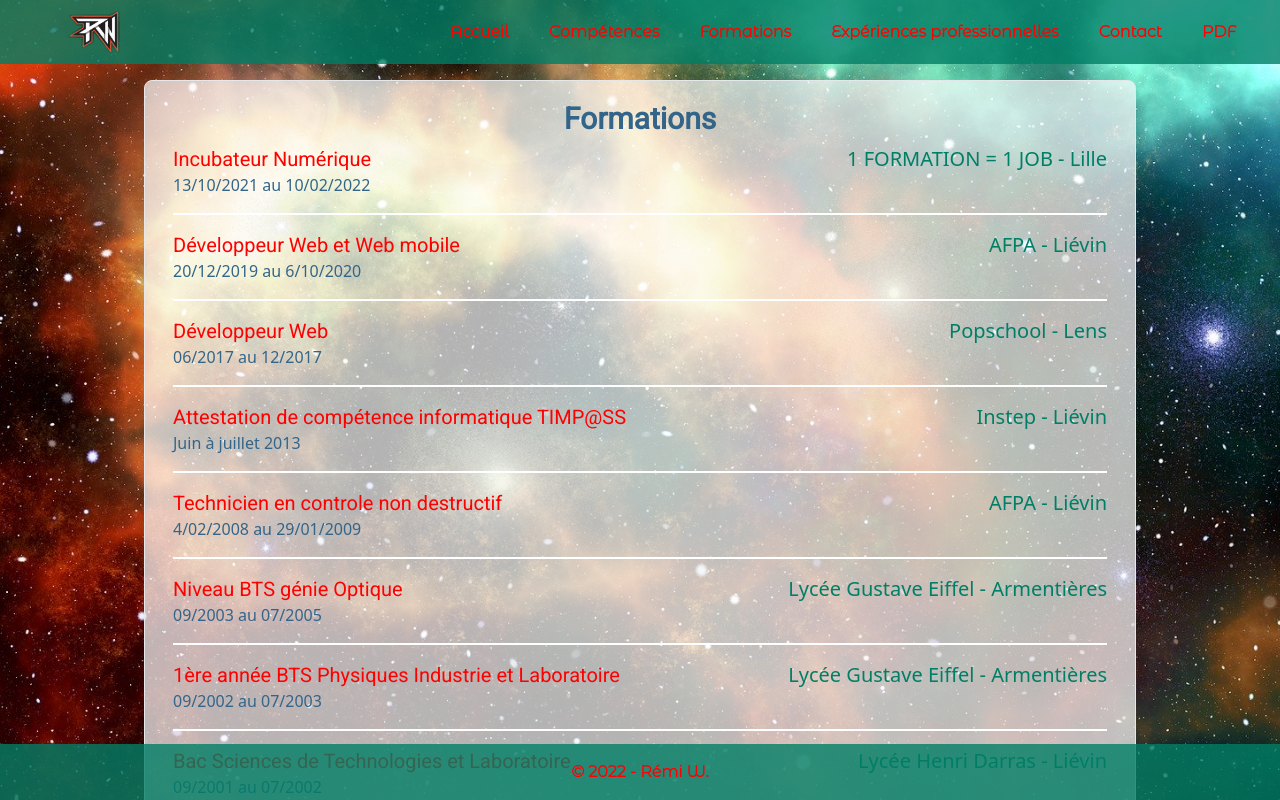
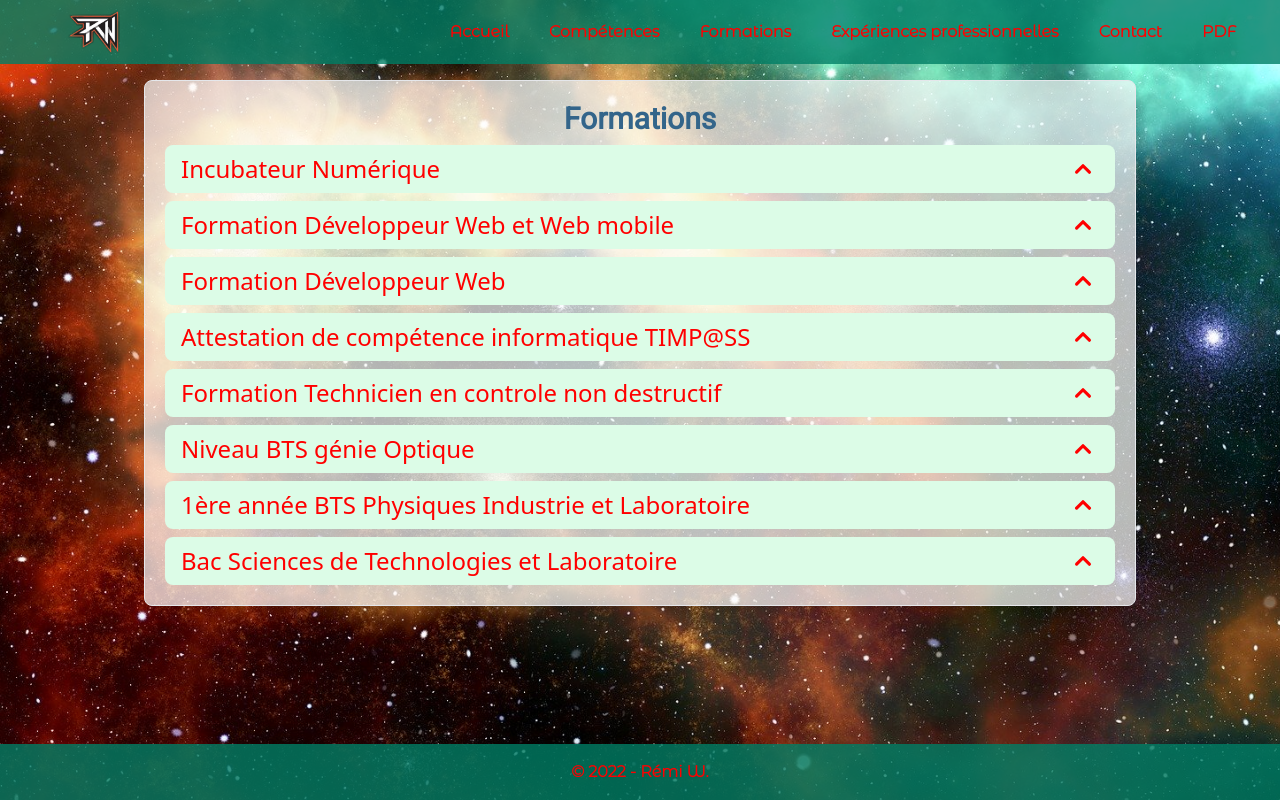
Before and after one commit to Willremi/cv-react, a React (Create React App) app: page /formations in a window 1280 px wide. Built offline with nearby package versions, Linux system fonts and the light colour scheme; a web font is replaced by a local one.

Commit message:
insertion de disclosure dans  la page formations

```diff
--- a/src/components/datas/formationsData.js
+++ b/src/components/datas/formationsData.js
@@ -1,23 +1,91 @@
 const FormationsInfo = [
     {
         id: 1,
-        title: "Incubateur Numérique",
-        dates: "13/10/2021 au 10/02/2022",
-        location: "1 FORMATION = 1 JOB - Lille",
+        title: "Bac Sciences de Technologies et Laboratoire",
+        dates: "09/2001 au 07/2002",
+        location: "Lycée Henri Darras - Liévin",
+        // actions: [
+        //     {
+        //         id:1,
+        //         description: "Conception de produits faisant intervenir la lumière"
+        //     }
+        // ]
+    },
+    {
+        id: 2,
+        title: "1ère année BTS Physiques Industrie et Laboratoire",
+        dates: "09/2002 au 07/2003",
+        location: "Lycée Gustave Eiffel - Armentières",
+        // actions: [
+        //     {
+        //         id:1,
+        //         description: "Conception de produits faisant intervenir la lumière"
+        //     }
+        // ]
+    },
+    {
+        id: 3,
+        title: "Niveau BTS génie Optique",
+        dates: "09/2003 au 07/2005",
+        location: "Lycée Gustave Eiffel - Armentières",
+        // actions: [
+        //     {
+        //         id:1,
+        //         description: "Conception de produits faisant intervenir la lumière"
+        //     }
+        // ]
+    },
+    {
+        id: 4,
+        title: "Formation Technicien en controle non destructif",
+        dates: "4/02/2008 au 29/01/2009",
+        location: "AFPA - Liévin",
         actions: [
             {
                 id: 1,
-                description: "Montée en compétence en utilisant React JS et NodeJs"
+                description: "Contrôles surfaciques : ressuage, magnétoscopie"
             },
             {
                 id: 2,
-                description: "Réalisation d'un site web e-commerce"
+                description: "Contrôles volumiques : radiographies, ultrasons"
             },
         ]
     },
     {
-        id: 2,
-        title: "Développeur Web et Web mobile",
+        id: 5,
+        title: "Attestation de compétence informatique TIMP@SS",
+        dates: "Juin à juillet 2013",
+        location: "Instep - Liévin",
+        actions: [
+            {
+                id: 1,
+                description: "'initiation aux outils bureautiques (traitement de texte, tableur, ...)"
+            }
+        ]
+    },
+    {
+        id: 6,
+        title: "Formation Développeur Web",
+        dates: "06/2017 au 12/2017",
+        location: "Popschool - Lens",
+        actions: [
+            {
+                id: 1,
+                description: "Technologies Web : HTML5/CSS3, Javascript, Bootstrap"
+            },
+            {
+                id: 2,
+                description: "Langages de programmation : PHP 7, MySQL"
+            },
+            {
+                id: 3,
+                description: "Bases de données : MySQL"
+            },
+        ]
+    },
+    {
+        id: 7,
+        title: "Formation Développeur Web et Web mobile",
         dates: "20/12/2019 au 6/10/2020",
         location: "AFPA - Liévin",
         actions: [
@@ -40,89 +108,21 @@ const FormationsInfo = [
         ]
     },
     {
-        id: 3,
-        title: "Développeur Web",
-        dates: "06/2017 au 12/2017",
-        location: "Popschool - Lens",
+        id: 8,
+        title: "Incubateur Numérique",
+        dates: "13/10/2021 au 10/02/2022",
+        location: "1 FORMATION = 1 JOB - Lille",
         actions: [
             {
                 id: 1,
-                description: "Technologies Web : HTML5/CSS3, Javascript, Bootstrap"
+                description: "Montée en compétence en utilisant React JS et NodeJs"
             },
             {
                 id: 2,
-                description: "Langages de programmation : PHP 7, MySQL"
-            },
-            {
-                id: 3,
-                description: "Bases de données : MySQL"
+                description: "Réalisation d'un site web e-commerce"
             },
         ]
     },
-    {
-        id: 4,
-        title: "Attestation de compétence informatique TIMP@SS",
-        dates: "Juin à juillet 2013",
-        location: "Instep - Liévin",
-        actions: [
-            {
-                id: 1,
-                description: "'initiation aux outils bureautiques (traitement de texte, tableur, ...)"
-            }
-        ]
-    },
-    {
-        id: 5,
-        title: "Technicien en controle non destructif",
-        dates: "4/02/2008 au 29/01/2009",
-        location: "AFPA - Liévin",
-        actions: [
-            {
-                id: 1,
-                description: "Contrôles surfaciques : ressuage, magnétoscopie"
-            },
-            {
-                id: 2,
-                description: "Contrôles volumiques : radiographies, ultrasons"
-            },
-        ]
-    },
-    {
-        id: 6,
-        title: "Niveau BTS génie Optique",
-        dates: "09/2003 au 07/2005",
-        location: "Lycée Gustave Eiffel - Armentières",
-        // actions: [
-        //     {
-        //         id:1,
-        //         description: "Conception de produits faisant intervenir la lumière"
-        //     }
-        // ]
-    },
-    {
-        id: 7,
-        title: "1ère année BTS Physiques Industrie et Laboratoire",
-        dates: "09/2002 au 07/2003",
-        location: "Lycée Gustave Eiffel - Armentières",
-        // actions: [
-        //     {
-        //         id:1,
-        //         description: "Conception de produits faisant intervenir la lumière"
-        //     }
-        // ]
-    },
-    {
-        id: 8,
-        title: "Bac Sciences de Technologies et Laboratoire",
-        dates: "09/2001 au 07/2002",
-        location: "Lycée Henri Darras - Liévin",
-        // actions: [
-        //     {
-        //         id:1,
-        //         description: "Conception de produits faisant intervenir la lumière"
-        //     }
-        // ]
-    }
 ]
 
 export default FormationsInfo;
--- a/src/pages/Formations.js
+++ b/src/pages/Formations.js
@@ -1,27 +1,50 @@
+import { Disclosure, Transition } from '@headlessui/react';
+import { ChevronUpIcon } from '@heroicons/react/solid'
 import React from 'react';
 import FormationsInfo from '../components/datas/formationsData';
 
 const Formations = () => {
-    const firstData = FormationsInfo.length;
+    // Tri d'apparition des projets;
+    FormationsInfo.sort(function (a, b) {
+        return b.id - a.id;
+    });
+
     return (
         <div className='flex items-center justify-center mt-20 mb-20'>
             <div className='bg-div-white rounded-lg border shadow-lg mx-5 md:mx-36 p-5 w-full'>
                 <h1 className='text-center text-div-blue font-roboto font-semibold'>Formations</h1>
                 {FormationsInfo.map(item =>
-                    <div key={item.id}>
-                        <div className="xl:flex xl:justify-between p-2">
-                            <div>
-                                <h3 className='text-div-red font-roboto'>{item.title}</h3>
-                                <p className='text-div-blue'>{item.dates}</p>
-                            </div>
-                            <div>
-                                <p className='text-div-green xl:text-xl'>{item.location}</p>
-                            </div>
-                        </div>
-                        <div className={`${item.id !== firstData && 'border-t-2 mx-2 my-2 border-white'}`}></div>
-                    </div>
+                    // <div key={item.id} className="flex">
 
+                    //     <div className="xl:flex xl:justify-between p-2">
+                    //         <div>
+                    //             <h3 className='text-div-red font-roboto'>{item.title}</h3>
+                    //             <p className='text-div-blue'>{item.dates}</p>
+                    //         </div>
+                    //         <div>
+                    //             <p className='text-div-green xl:text-lg'>{item.location}</p>
+                    //         </div>
+                    //     </div>
+                    //     <div className={`${item.id !== 1 && 'border-t-2 mx-2 my-2 border-white'}`}></div>
+                    // </div>
+                    <Disclosure as="div" className="mt-2" key={item.id}>
+                        {({ open }) => (
+                            <>
+                                <Disclosure.Button className="flex justify-between w-full px-4 py-2 bg-green-100 rounded-lg hover:bg-div-green focus:outline-none focus-visible:ring focus-visible:ring-purple-500 focus-visible:ring-opacity-75">
+                                    <h2 className='font-medium text-left text-div-red '>{item.title}</h2>
+                                    <ChevronUpIcon
+                                        className={`${open && 'transform rotate-180'} w-8 h-8 text-div-red`}
+                                    />
+                                </Disclosure.Button>
+                                <Disclosure.Panel className="px-4 pt-4 pb-2 flex flex-col xl:flex-row xl:justify-between">
+                                    <h3 className='text-div-blue font-semibold text-center'>{item.location}</h3>
+                                    <p className='text-div-blue font-semibold text-sm text-center'>{item.dates}</p>
+                                </Disclosure.Panel>
+                            </>
+                        )}
+                    </Disclosure>
                 )}
+
             </div>
         </div>
     );
```
